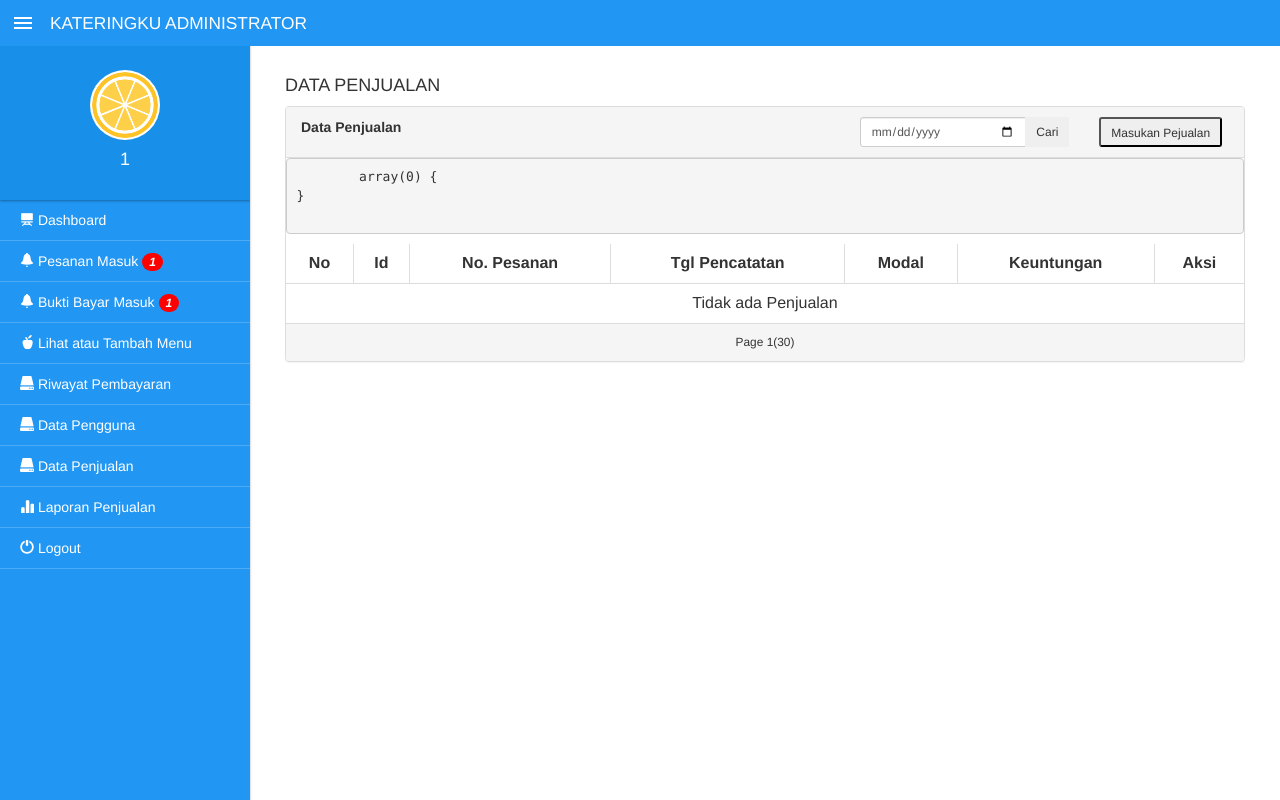
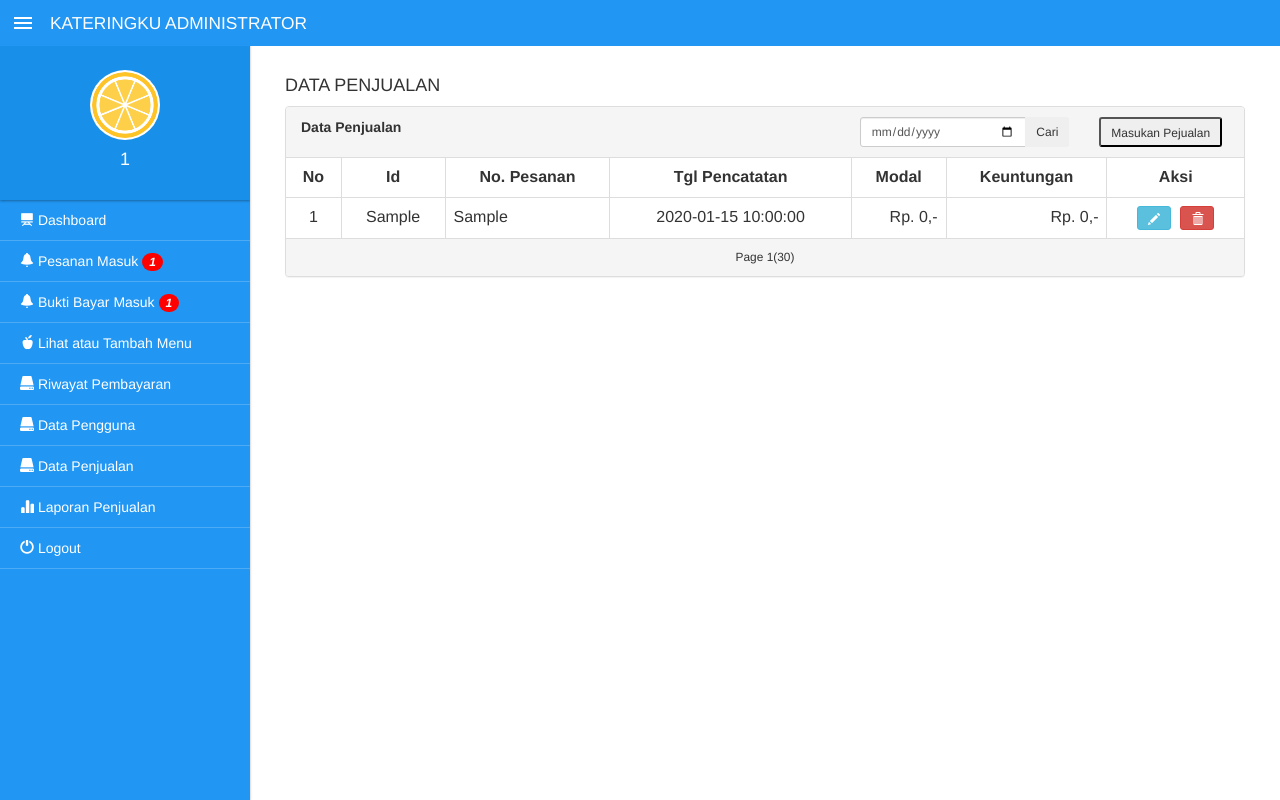
Before and after one commit to iqbaladinur/kateringku.app, a CodeIgniter app: page /database/index.php/admin/data_penjualan in a window 1280 px wide. Run offline with CodeIgniter, Linux system fonts and the light colour scheme; the visitor is signed in with stand-in values (Sample User, id 1); tables that the repository leaves empty or names only in its code hold one stand-in row (values such as "Sample post").

Commit message:
fix query

```diff
--- a/application/controllers/Admin.php
+++ b/application/controllers/Admin.php
@@ -522,7 +522,7 @@ class Admin extends CI_Controller {
 		$total_rows=$this->admin_data->get_count_data_penjualan();
 		$paging_url=base_url('admin/data_pengguna?');
 		$page=$this->paging($this->input->get('per_page'),$limit,$total_rows,$paging_url);
-		$data['penjualan']=$this->admin_data->get_data_penjualan($limit,$page['page']);
+		$data['penjualan']=$this->admin_data->get_data_penjualan($page['page'], $limit);
 		$data['link']=$page['link'];
 		$data['jml_psn_msk']=$this->admin_data->getcount_pesanan_masuk();
 		$data['jml_knfr_msk']=$this->admin_data->getcount_konfirm();
@@ -564,7 +564,7 @@ class Admin extends CI_Controller {
 		$total_rows=$this->admin_data->get_count_total_search($date);
 		$paging_url=base_url('admin/search_data_penjualan?');
 		$page=$this->paging($this->input->get('per_page'),$limit,$total_rows,$paging_url);
-		$data['penjualan']=$this->admin_data->search_data_penjualan($date,$limit,$page['page']);
+		$data['penjualan']=$this->admin_data->search_data_penjualan($date,$page['page'],$limit);
 		$data['link']=$page['link'];
 		$data['jml_psn_msk']=$this->admin_data->getcount_pesanan_masuk();
 		$data['jml_knfr_msk']=$this->admin_data->getcount_konfirm();
--- a/application/views/admin_vw/data_penjualan_admin.php
+++ b/application/views/admin_vw/data_penjualan_admin.php
@@ -37,9 +37,6 @@
             </tr>
         </thead>
         <tbody>
-        <pre>
-        <?php var_dump($penjualan)?>
-        </pre>
         <?php if (empty($penjualan)) { ?>
             <tr>
                 <td colspan="7" class="text-center">
```
